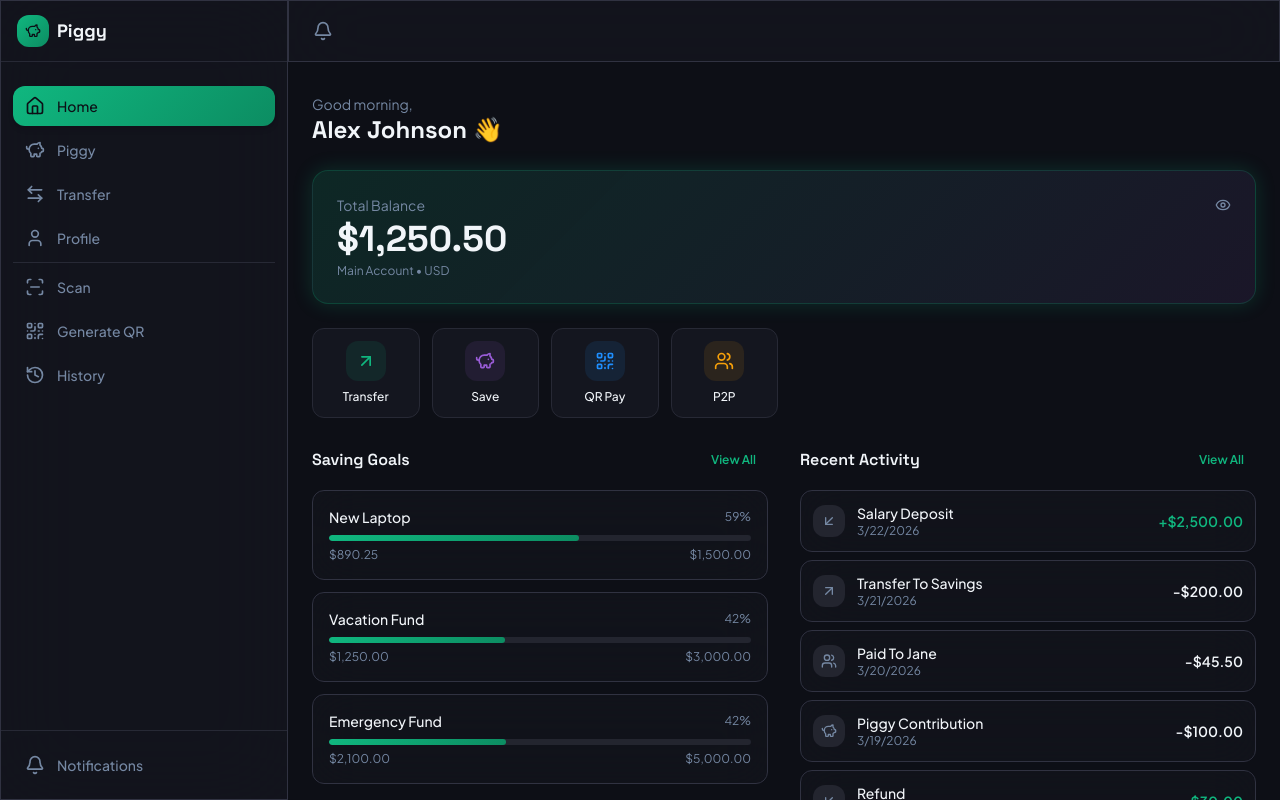
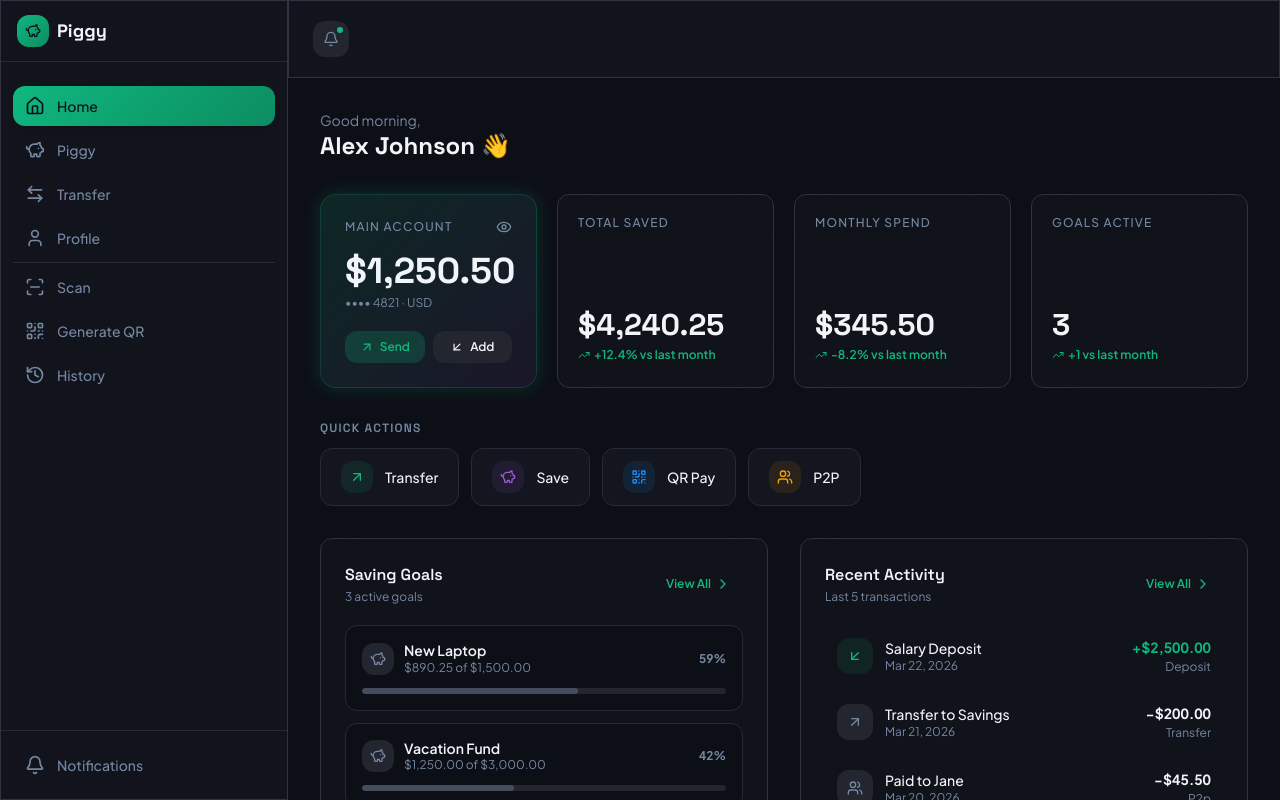
Before and after one commit to sliptfrogs/wing-piggy-saving-final, a Next.js app: page /dashboard in a window 1280 px wide. Shown: the top 800 px of the page. Built offline with nearby package versions, Linux system fonts and the light colour scheme; a web font is replaced by a local one.

Commit message:
Modify UI dashboard

```diff
--- a/app/(protected)/dashboard/page.tsx
+++ b/app/(protected)/dashboard/page.tsx
@@ -2,11 +2,13 @@
 
 import { motion } from 'framer-motion';
 import { useRouter } from 'next/navigation';
-import { Eye, EyeOff, Plus, ArrowUpRight, ArrowDownLeft, PiggyBank, QrCode, Users } from 'lucide-react';
+import {
+    Eye, EyeOff, Plus, ArrowUpRight, ArrowDownLeft,
+    PiggyBank, QrCode, Users, TrendingUp, ChevronRight, Bell
+} from 'lucide-react';
 import { Button } from '@/components/ui/button';
 import { useState } from 'react';
 
-// Helper functions (unchanged)
 function formatCurrency(amount: number) {
     return new Intl.NumberFormat('en-US', { style: 'currency', currency: 'USD' }).format(amount);
 }
@@ -21,92 +23,38 @@ function getTransactionIcon(type: string) {
     }
 }
 
-// Static mock data (unchanged)
-const mockProfile = {
-  full_name: 'Alex Johnson',
-};
-
-const mockMainAccount = {
-  balance: 1250.50,
-  currency: 'USD',
-};
+const mockProfile = { full_name: 'Alex Johnson' };
+const mockMainAccount = { balance: 1250.50, currency: 'USD', accountNumber: '•••• 4821' };
 
 const mockPiggyGoals = [
-  {
-    id: '1',
-    name: 'New Laptop',
-    target_amount: 1500,
-    status: 'active',
-    hide_balance: false,
-    accounts: [{ balance: 890.25 }],
-  },
-  {
-    id: '2',
-    name: 'Vacation Fund',
-    target_amount: 3000,
-    status: 'active',
-    hide_balance: false,
-    accounts: [{ balance: 1250.00 }],
-  },
-  {
-    id: '3',
-    name: 'Emergency Fund',
-    target_amount: 5000,
-    status: 'active',
-    hide_balance: false,
-    accounts: [{ balance: 2100.00 }],
-  },
+    { id: '1', name: 'New Laptop', target_amount: 1500, status: 'active', hide_balance: false, accounts: [{ balance: 890.25 }] },
+    { id: '2', name: 'Vacation Fund', target_amount: 3000, status: 'active', hide_balance: false, accounts: [{ balance: 1250.00 }] },
+    { id: '3', name: 'Emergency Fund', target_amount: 5000, status: 'active', hide_balance: false, accounts: [{ balance: 2100.00 }] },
 ];
 
 const mockTransactions = [
-  {
-    id: 'tx1',
-    type: 'deposit',
-    description: 'Salary Deposit',
-    amount: 2500.00,
-    created_at: new Date().toISOString(),
-  },
-  {
-    id: 'tx2',
-    type: 'transfer',
-    description: 'Transfer to Savings',
-    amount: 200.00,
-    created_at: new Date(Date.now() - 86400000).toISOString(),
-  },
-  {
-    id: 'tx3',
-    type: 'p2p',
-    description: 'Paid to Jane',
-    amount: 45.50,
-    created_at: new Date(Date.now() - 172800000).toISOString(),
-  },
-  {
-    id: 'tx4',
-    type: 'contribution',
-    description: 'Piggy contribution',
-    amount: 100.00,
-    created_at: new Date(Date.now() - 259200000).toISOString(),
-  },
-  {
-    id: 'tx5',
-    type: 'deposit',
-    description: 'Refund',
-    amount: 30.00,
-    created_at: new Date(Date.now() - 345600000).toISOString(),
-  },
+    { id: 'tx1', type: 'deposit', description: 'Salary Deposit', amount: 2500.00, created_at: new Date().toISOString() },
+    { id: 'tx2', type: 'transfer', description: 'Transfer to Savings', amount: 200.00, created_at: new Date(Date.now() - 86400000).toISOString() },
+    { id: 'tx3', type: 'p2p', description: 'Paid to Jane', amount: 45.50, created_at: new Date(Date.now() - 172800000).toISOString() },
+    { id: 'tx4', type: 'contribution', description: 'Piggy contribution', amount: 100.00, created_at: new Date(Date.now() - 259200000).toISOString() },
+    { id: 'tx5', type: 'deposit', description: 'Refund', amount: 30.00, created_at: new Date(Date.now() - 345600000).toISOString() },
+];
+
+const mockStats = [
+    { label: 'Total Saved', value: '$4,240.25', change: '+12.4%', positive: true },
+    { label: 'Monthly Spend', value: '$345.50', change: '-8.2%', positive: true },
+    { label: 'Goals Active', value: '3', change: '+1', positive: true },
 ];
 
 export default function Dashboard() {
     const [showBalance, setShowBalance] = useState(true);
     const router = useRouter();
 
-  const profile = mockProfile;
-  const mainAccount = mockMainAccount;
-  const piggyGoals = mockPiggyGoals;
-  const transactions = mockTransactions;
+    const h = new Date().getHours();
+    const greeting = h < 12 ? 'Good morning' : h < 17 ? 'Good afternoon' : 'Good evening';
 
-  const activeGoals = piggyGoals.filter(g => g.status === 'active');
-  const recentTx = transactions.slice(0, 5);
+    const activeGoals = mockPiggyGoals.filter(g => g.status === 'active');
+    const recentTx = mockTransactions.slice(0, 5);
 
     const quickActions = [
         { icon: ArrowUpRight, label: 'Transfer', path: '/transfer', color: 'bg-primary/10 text-primary' },
@@ -116,149 +64,216 @@ export default function Dashboard() {
     ];
 
     return (
-    // Remove max-w-lg on desktop; let content fill the available width
-    <div className="px-4 py-4 space-y-6 md:px-6 md:py-8 max-w-lg md:max-w-none mx-auto md:mx-0">
-      {/* Greeting - stays same */}
+        <div className="px-6 xl:px-8 py-6 xl:py-8 space-y-8 max-w-[1400px]">
+
+            {/* Greeting + notification */}
+            <div className="flex items-center justify-between">
                 <div>
-        <p className="text-muted-foreground text-sm">
-          Good {new Date().getHours() < 12 ? 'morning' : new Date().getHours() < 17 ? 'afternoon' : 'evening'},
-        </p>
-        <h1 className="text-2xl font-display font-bold text-foreground">
-          {profile.full_name} 👋
-        </h1>
+                    <p className="text-sm text-muted-foreground">{greeting},</p>
+                    <h1 className="text-2xl font-display font-bold text-foreground">{mockProfile.full_name} 👋</h1>
                 </div>
 
-      {/* Balance Card - stays same */}
+            </div>
+
+            {/* Row 1: Balance card + stat cards */}
+            <div className="grid grid-cols-1 md:grid-cols-2 xl:grid-cols-4 gap-5">
+
                 <motion.div
-        initial={{ opacity: 0, scale: 0.95 }}
-        animate={{ opacity: 1, scale: 1 }}
+                    initial={{ opacity: 0, y: 16 }}
+                    animate={{ opacity: 1, y: 0 }}
                     transition={{ duration: 0.4 }}
-        className="rounded-2xl p-6 gradient-hero border border-primary/20 shadow-glow"
+                    className="rounded-2xl p-6 gradient-hero border border-primary/20 shadow-glow flex flex-col justify-between"
                 >
-        <div className="flex items-center justify-between mb-1">
-          <span className="text-sm text-muted-foreground">Total Balance</span>
-          <button onClick={() => setShowBalance(!showBalance)} className="text-muted-foreground hover:text-foreground">
+                    <div className="flex items-center justify-between mb-4">
+                        <span className="text-xs font-medium text-muted-foreground uppercase tracking-widest">Main Account</span>
+                        <button onClick={() => setShowBalance(!showBalance)} className="text-muted-foreground hover:text-foreground transition-colors">
                             {showBalance ? <Eye className="w-4 h-4" /> : <EyeOff className="w-4 h-4" />}
                         </button>
                     </div>
-        <h2 className="text-4xl font-display font-bold text-foreground mb-1">
-          {showBalance ? formatCurrency(mainAccount.balance) : '••••••'}
+                    <div>
+                        <h2 className="text-3xl xl:text-4xl font-display font-bold text-foreground mb-1">
+                            {showBalance ? formatCurrency(mockMainAccount.balance) : '••••••'}
                         </h2>
-        <p className="text-xs text-muted-foreground">Main Account • {mainAccount.currency}</p>
+                        <p className="text-xs text-muted-foreground">{mockMainAccount.accountNumber} · {mockMainAccount.currency}</p>
+                    </div>
+                    <div className="mt-5 flex gap-2">
+                        <button
+                            onClick={() => router.push('/transfer')}
+                            className="flex-1 py-2 rounded-xl bg-primary/20 hover:bg-primary/30 text-primary text-xs font-semibold transition-colors flex items-center justify-center gap-1.5"
+                        >
+                            <ArrowUpRight className="w-3.5 h-3.5" /> Send
+                        </button>
+                        <button
+                            onClick={() => router.push('/deposit')}
+                            className="flex-1 py-2 rounded-xl bg-secondary hover:bg-secondary/80 text-foreground text-xs font-semibold transition-colors flex items-center justify-center gap-1.5"
+                        >
+                            <ArrowDownLeft className="w-3.5 h-3.5" /> Add
+                        </button>
+                    </div>
                 </motion.div>
 
-      {/* Quick Actions - more columns on desktop */}
-      <div className="grid grid-cols-4 gap-3 md:grid-cols-4 lg:grid-cols-8 xl:grid-cols-8">
+                {mockStats.map((stat, i) => (
+                    <motion.div
+                        key={stat.label}
+                        initial={{ opacity: 0, y: 16 }}
+                        animate={{ opacity: 1, y: 0 }}
+                        transition={{ duration: 0.4, delay: 0.08 * (i + 1) }}
+                        className="glass rounded-2xl p-5 flex flex-col justify-between"
+                    >
+                        <p className="text-xs font-medium text-muted-foreground uppercase tracking-widest mb-3">{stat.label}</p>
+                        <div>
+                            <p className="text-2xl xl:text-3xl font-display font-bold text-foreground">{stat.value}</p>
+                            <span className={`inline-flex items-center gap-1 mt-1 text-xs font-semibold ${stat.positive ? 'text-primary' : 'text-destructive'}`}>
+                                <TrendingUp className="w-3 h-3" /> {stat.change} vs last month
+                            </span>
+                        </div>
+                    </motion.div>
+                ))}
+            </div>
+
+            {/* Row 2: Quick Actions */}
+            <section>
+                <h3 className="text-xs font-semibold text-muted-foreground uppercase tracking-widest mb-3">Quick Actions</h3>
+                <div className="flex gap-3 flex-wrap">
                     {quickActions.map(({ icon: Icon, label, path, color }, i) => (
                         <motion.button
                             key={label}
-            initial={{ opacity: 0, y: 10 }}
-            animate={{ opacity: 1, y: 0 }}
-            transition={{ delay: 0.1 * i }}
+                            initial={{ opacity: 0, scale: 0.92 }}
+                            animate={{ opacity: 1, scale: 1 }}
+                            transition={{ delay: 0.06 * i }}
                             onClick={() => router.push(path)}
-            className="flex flex-col items-center gap-2 p-3 rounded-xl bg-card border border-border hover:border-primary/30 transition-all"
+                            className="flex items-center gap-3 px-5 py-3 rounded-xl bg-card border border-border hover:border-primary/40 hover:shadow-sm transition-all group"
                         >
-            <div className={`w-10 h-10 rounded-xl flex items-center justify-center ${color}`}>
-              <Icon className="w-5 h-5" />
+                            <div className={`w-8 h-8 rounded-lg flex items-center justify-center ${color} group-hover:scale-105 transition-transform`}>
+                                <Icon className="w-4 h-4" />
                             </div>
-            <span className="text-xs text-foreground font-medium">{label}</span>
+                            <span className="text-sm font-medium text-foreground">{label}</span>
                         </motion.button>
                     ))}
                 </div>
+            </section>
 
-      {/* Main content: two columns on desktop (Goals + Transactions) */}
-      <div className="grid grid-cols-1 gap-6 md:grid-cols-2 lg:gap-8">
-        {/* Piggy Goals Section */}
+            {/* Row 3: Goals + Transactions */}
+            <div className="grid grid-cols-1 xl:grid-cols-2 gap-6 xl:gap-8">
+
+                {/* Saving Goals */}
+                <section className="glass rounded-2xl p-5 xl:p-6">
+                    <div className="flex items-center justify-between mb-5">
                         <div>
-          <div className="flex items-center justify-between mb-3">
                             <h3 className="font-display font-semibold text-foreground">Saving Goals</h3>
-            <Button variant="ghost" size="sm" onClick={() => router.push('/piggy')} className="text-primary text-xs">
-              View All
+                            <p className="text-xs text-muted-foreground mt-0.5">{activeGoals.length} active goals</p>
+                        </div>
+                        <Button variant="ghost" size="sm" onClick={() => router.push('/piggy')} className="text-primary text-xs flex items-center gap-1">
+                            View All <ChevronRight className="w-3.5 h-3.5" />
                         </Button>
                     </div>
+
                     {activeGoals.length === 0 ? (
-            <motion.div
-              initial={{ opacity: 0 }}
-              animate={{ opacity: 1 }}
-              className="glass p-6 text-center"
-            >
+                        <div className="text-center py-8">
                             <PiggyBank className="w-10 h-10 text-muted-foreground mx-auto mb-2" />
                             <p className="text-sm text-muted-foreground mb-3">No saving goals yet</p>
                             <Button variant="hero" size="sm" onClick={() => router.push('/piggy/create')}>
                                 <Plus className="w-4 h-4 mr-1" /> Create Goal
                             </Button>
-            </motion.div>
+                        </div>
                     ) : (
                         <div className="space-y-3">
-              {activeGoals.slice(0, 3).map((goal, i) => {
-                const account = goal.accounts?.[0];
-                const balance = account?.balance || 0;
+                            {activeGoals.map((goal, i) => {
+                                const balance = goal.accounts?.[0]?.balance || 0;
                                 const progress = goal.target_amount > 0 ? (balance / goal.target_amount) * 100 : 0;
+                                const nearDone = progress >= 80;
                                 return (
                                     <motion.div
                                         key={goal.id}
                                         initial={{ opacity: 0, x: -10 }}
                                         animate={{ opacity: 1, x: 0 }}
-                    transition={{ delay: 0.05 * i }}
+                                        transition={{ delay: 0.06 * i }}
                                         onClick={() => router.push(`/piggy/${goal.id}`)}
-                    className="glass p-4 cursor-pointer hover:border-primary/30 transition-all"
+                                        className="rounded-xl border border-border hover:border-primary/30 bg-background p-4 cursor-pointer transition-all hover:shadow-sm"
                                     >
-                    <div className="flex items-center justify-between mb-2">
-                      <span className="font-medium text-foreground text-sm">{goal.name}</span>
-                      <span className="text-xs text-muted-foreground">{Math.round(progress)}%</span>
+                                        <div className="flex items-center justify-between mb-3">
+                                            <div className="flex items-center gap-2.5">
+                                                <div className={`w-8 h-8 rounded-lg flex items-center justify-center ${nearDone ? 'bg-primary/15 text-primary' : 'bg-secondary text-muted-foreground'}`}>
+                                                    <PiggyBank className="w-4 h-4" />
+                                                </div>
+                                                <div>
+                                                    <p className="text-sm font-semibold text-foreground leading-tight">{goal.name}</p>
+                                                    <p className="text-xs text-muted-foreground">
+                                                        {goal.hide_balance ? '••••' : formatCurrency(balance)} of {formatCurrency(goal.target_amount)}
+                                                    </p>
+                                                </div>
+                                            </div>
+                                            <span className={`text-xs font-bold tabular-nums ${nearDone ? 'text-primary' : 'text-muted-foreground'}`}>
+                                                {Math.round(progress)}%
+                                            </span>
                                         </div>
                                         <div className="w-full h-1.5 bg-secondary rounded-full overflow-hidden">
                                             <motion.div
                                                 initial={{ width: 0 }}
                                                 animate={{ width: `${Math.min(progress, 100)}%` }}
-                        transition={{ duration: 0.8, delay: 0.1 * i }}
-                        className="h-full rounded-full gradient-primary"
+                                                transition={{ duration: 0.9, delay: 0.1 * i, ease: 'easeOut' }}
+                                                className={`h-full rounded-full ${nearDone ? 'gradient-primary' : 'bg-muted-foreground/40'}`}
                                             />
-                    </div>
-                    <div className="flex justify-between mt-1.5">
-                      <span className="text-xs text-muted-foreground">
-                        {goal.hide_balance ? '••••' : formatCurrency(balance)}
-                      </span>
-                      <span className="text-xs text-muted-foreground">{formatCurrency(goal.target_amount)}</span>
                                         </div>
                                     </motion.div>
                                 );
                             })}
+
+                            <button
+                                onClick={() => router.push('/piggy/create')}
+                                className="w-full py-3 rounded-xl border border-dashed border-border hover:border-primary/40 text-muted-foreground hover:text-primary text-sm font-medium transition-all flex items-center justify-center gap-2"
+                            >
+                                <Plus className="w-4 h-4" /> Add New Goal
+                            </button>
                         </div>
                     )}
+                </section>
+
+                {/* Recent Transactions */}
+                <section className="glass rounded-2xl p-5 xl:p-6">
+                    <div className="flex items-center justify-between mb-5">
+                        <div>
+                            <h3 className="font-display font-semibold text-foreground">Recent Activity</h3>
+                            <p className="text-xs text-muted-foreground mt-0.5">Last {recentTx.length} transactions</p>
+                        </div>
+                        <Button variant="ghost" size="sm" onClick={() => router.push('/history')} className="text-primary text-xs flex items-center gap-1">
+                            View All <ChevronRight className="w-3.5 h-3.5" />
+                        </Button>
                     </div>
 
-        {/* Recent Transactions Section */}
-        <div>
-          <div className="flex items-center justify-between mb-3">
-            <h3 className="font-display font-semibold text-foreground">Recent Activity</h3>
-            <Button variant="ghost" size="sm" onClick={() => router.push('/history')} className="text-primary text-xs">
-              View All
-            </Button>
-          </div>
                     {recentTx.length === 0 ? (
-            <p className="text-sm text-muted-foreground text-center py-4">No transactions yet</p>
+                        <p className="text-sm text-muted-foreground text-center py-8">No transactions yet</p>
                     ) : (
-            <div className="space-y-2">
-              {recentTx.map((tx) => (
-                <div key={tx.id} className="glass p-3 flex items-center gap-3">
-                  <div className="w-8 h-8 rounded-lg bg-secondary flex items-center justify-center text-muted-foreground">
+                        <div className="space-y-1">
+                            {recentTx.map((tx, i) => (
+                                <motion.div
+                                    key={tx.id}
+                                    initial={{ opacity: 0, y: 8 }}
+                                    animate={{ opacity: 1, y: 0 }}
+                                    transition={{ delay: 0.05 * i }}
+                                    className="flex items-center gap-3 px-3 py-3 rounded-xl hover:bg-secondary/60 transition-colors cursor-pointer"
+                                >
+                                    <div className={`w-9 h-9 rounded-xl flex items-center justify-center shrink-0 ${tx.type === 'deposit' ? 'bg-primary/10 text-primary' : 'bg-secondary text-muted-foreground'}`}>
                                         {getTransactionIcon(tx.type)}
                                     </div>
                                     <div className="flex-1 min-w-0">
-                    <p className="text-sm font-medium text-foreground capitalize truncate">{tx.description || tx.type}</p>
+                                        <p className="text-sm font-medium text-foreground truncate">{tx.description || tx.type}</p>
                                         <p className="text-xs text-muted-foreground">
-                      {new Date(tx.created_at).toLocaleDateString()}
+                                            {new Date(tx.created_at).toLocaleDateString('en-US', { month: 'short', day: 'numeric', year: 'numeric' })}
                                         </p>
                                     </div>
-                  <span className={`text-sm font-semibold ${tx.type === 'deposit' ? 'text-primary' : 'text-foreground'}`}>
-                    {tx.type === 'deposit' ? '+' : '-'}{formatCurrency(tx.amount)}
-                  </span>
+                                    <div className="text-right shrink-0">
+                                        <p className={`text-sm font-bold tabular-nums ${tx.type === 'deposit' ? 'text-primary' : 'text-foreground'}`}>
+                                            {tx.type === 'deposit' ? '+' : '−'}{formatCurrency(tx.amount)}
+                                        </p>
+                                        <p className="text-xs text-muted-foreground capitalize mt-0.5">{tx.type}</p>
                                     </div>
+                                </motion.div>
                             ))}
                         </div>
                     )}
-        </div>
+                </section>
+
             </div>
         </div>
     );
--- a/components/ui/app-layout.tsx
+++ b/components/ui/app-layout.tsx
@@ -151,7 +151,10 @@ export default function AppLayout({ children }: { children: ReactNode }) {
               onClick={() => router.push('/notifications')}
               className="relative p-2 rounded-lg hover:bg-secondary transition-colors"
             >
-              <Bell className="w-5 h-5 text-muted-foreground" />
+              <button className="relative w-9 h-9 rounded-xl bg-secondary flex items-center justify-center text-muted-foreground hover:text-foreground transition-colors">
+                <Bell className="w-4 h-4" />
+                <span className="absolute top-1.5 right-1.5 w-1.5 h-1.5 rounded-full bg-primary" />
+              </button>
               {unreadCount > 0 && (
                 <span className="absolute -top-0.5 -right-0.5 w-4 h-4 rounded-full bg-destructive text-destructive-foreground text-[10px] font-bold flex items-center justify-center">
                   {unreadCount}
```
Lines whose indentation alone changed are shown as unchanged.
